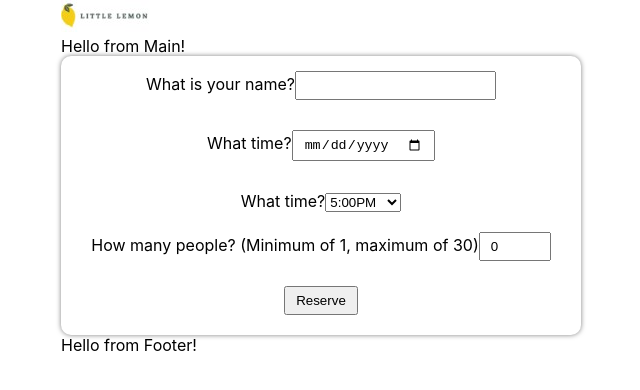
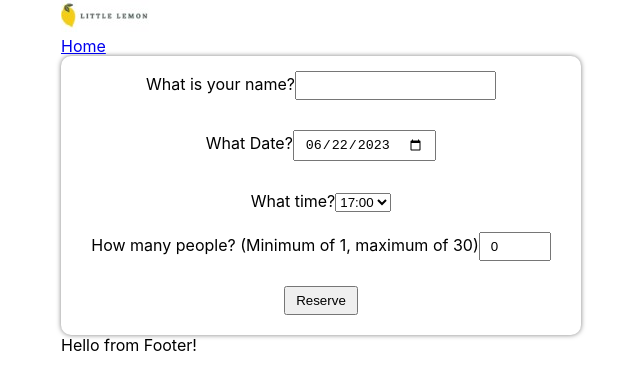
Before and after one commit to brianhitchin/cs_fep, a React (Create React App) app: page / in a window 1280 px wide. Shown: the top 390 px of the page, without its empty margins (319-959 px from the left). Built offline with nearby package versions, Linux system fonts and the light colour scheme; the HTML template or start-up script is replaced by a standard one.

Commit message:
locally moved fetchAPI

```diff
--- a/public/index.html
+++ b/public/index.html
@@ -1,6 +1,7 @@
 <!DOCTYPE html>
 <html lang="en">
   <head>
+    <script src="https://raw.githubusercontent.com/Meta-Front-End-Developer-PC/capstone/master/api.js"></script>
     <meta charset="utf-8" />
     <link rel="icon" href="%PUBLIC_URL%/favicon.ico" />
     <meta name="viewport" content="width=device-width, initial-scale=1" />
@@ -27,7 +28,6 @@
       Learn how to configure a non-root public URL by running `npm run build`.
     -->
     <title>React App</title>
-    <script src="https://raw.githubusercontent.com/Meta-Front-End-Developer-PC/capstone/master/api.js"></script>
   </head>
   <body>
     <noscript>You need to enable JavaScript to run this app.</noscript>
--- a/src/Components/Main/index.js
+++ b/src/Components/Main/index.js
@@ -6,43 +6,58 @@ export default function Main() {
 
     const [name, setName] = useState('')
     const [date, setDate] = useState('')
-    const [time, setTime] = useState('2023-07-22')
+    const [times, setTimes] = useState([]);
+    const [selectedDate, setSelectedDate] = useState(new Date());
     const [guests, setGuests] = useState(0)
-    const [availtimes, setAvailtimes] = useState(["17", "18", "19", "20", "21", "22"])
-    const [updateTimes, setUpdatetimes] = useState([])
 
-    /*
-    function initializeTimes() {
-        const today = new Date();
-
-        fetchAPI(today)
-            .then((available_times) => {
-                setAvailtimes([...available_times]);
-            })
-            .catch((_error) => {
-                console.error('Error fetching available times at this particular date.');
-            });
+    const seededRandom = function (seed) {
+        var m = 2**35 - 31;
+        var a = 185852;
+        var s = seed % m;
+        return function () {
+            return (s = s * a % m) / m;
+        };
     }
 
-    function updateTimes(selectedDate) {
-        fetchAPI(selectedDate)
-            .then((times) => {
-                setUpdatetimes([...times])
-            })
-            .catch((_error) => {
-                console.error('Error updating available times at this particular date.');
-            });
-    }
-    */
+    const fetchAPI = function(date) {
+        let result = [];
+        let random = seededRandom(date.getDate());
+
+        for(let i = 17; i <= 23; i++) {
+            if(random() < 0.5) {
+                result.push(i + ':00');
+            }
+            if(random() < 0.5) {
+                result.push(i + ':30');
+            }
+        }
+        return result;
+    };
+
+    const submitAPI = function(formData) {
+        return true;
+    };
+
+    const fetchAvailableTimes = async (date) => {
+        try {
+            const response = await fetchAPI(date);
+            setTimes(response);
+        } catch (error) {
+            console.error('Error fetching available times:', error);
+        }
+    };
+
+    const handleDateChange = (event) => {
+        const selectedDate = new Date(event.target.value);
+        setSelectedDate(selectedDate);
+    };
+
+    useEffect(() => {
+        fetchAvailableTimes(selectedDate);
+    }, [selectedDate]);
 
     function handler(e) {
         e.preventDefault();
-        console.log(name, date, time, guests)
-    }
-
-    function parser(e) {
-        const num = Number(e) - 12
-        return `${num}:00PM`
     }
 
     return (
@@ -50,29 +65,29 @@ export default function Main() {
             <Helmet>
                 <script src="https://raw.githubusercontent.com/Meta-Front-End-Developer-PC/capstone/master/api.js"></script>
             </Helmet>
-            Hello from Main!
             <form className='mainform'>
                 <label>What is your name?
                     <input type='text' value={name} onChange={(e) => setName(e.target.value)}></input>
                 </label>
-                <label>What time?
-                    <input type="date" value={date} onChange={(e) => setDate(e.target.value)} min="2023-01-01"></input>
+                <label>What Date?
+                    <input type="date" value={selectedDate.toISOString().split('T')[0]}
+                        onChange={handleDateChange} min="2023-01-01"></input>
                 </label>
                 <label>
                     What time?
-                    <select value={time} onChange={(e) => setTime(e.target.value)}>
-                        {availtimes.map((el) => {
-                            return (
-                                <option value={el}>{parser(el)}</option>
-                            )
-                        })}
+                    <select id="timeSelect">
+                        {times.map((time) => (
+                            <option key={time} value={time}>
+                                {time}
+                            </option>
+                        ))}
                     </select>
                 </label>
                 <label>
                     How many people? (Minimum of 1, maximum of 30)
                     <input type="number" min="1" max="30" value={guests} onChange={(e) => setGuests(e.target.value)}></input>
                 </label>
-                <input type="submit" value="Reserve" onClick={handler}/>
+                <input type="submit" value="Reserve" onClick={handler} />
             </form>
         </div>
     )
--- a/src/Components/Nav/index.js
+++ b/src/Components/Nav/index.js
@@ -2,7 +2,7 @@ export default function Nav() {
     return (
         <>
             <nav>
-
+                <a href="#">Home</a>
             </nav>
         </>
     )
```
